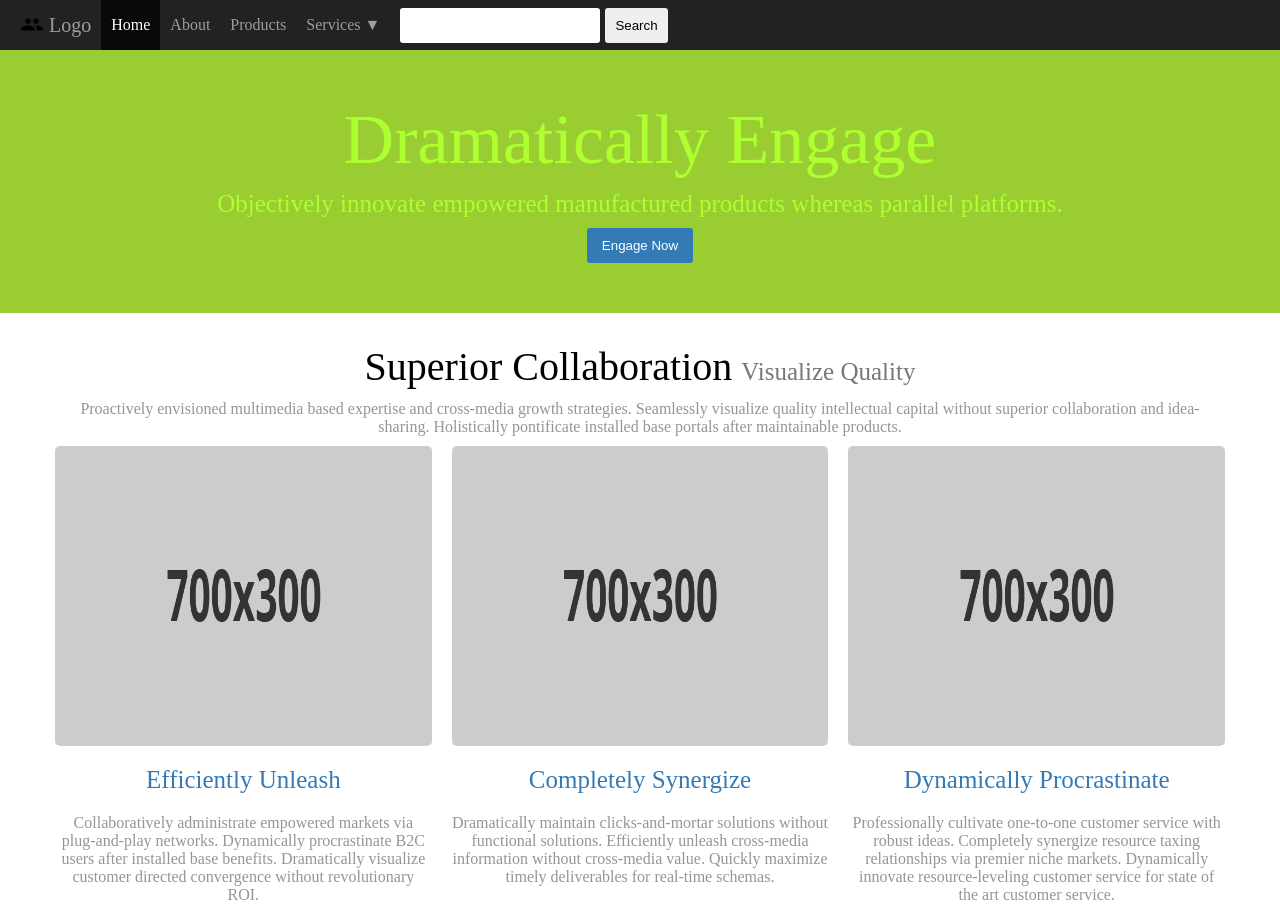
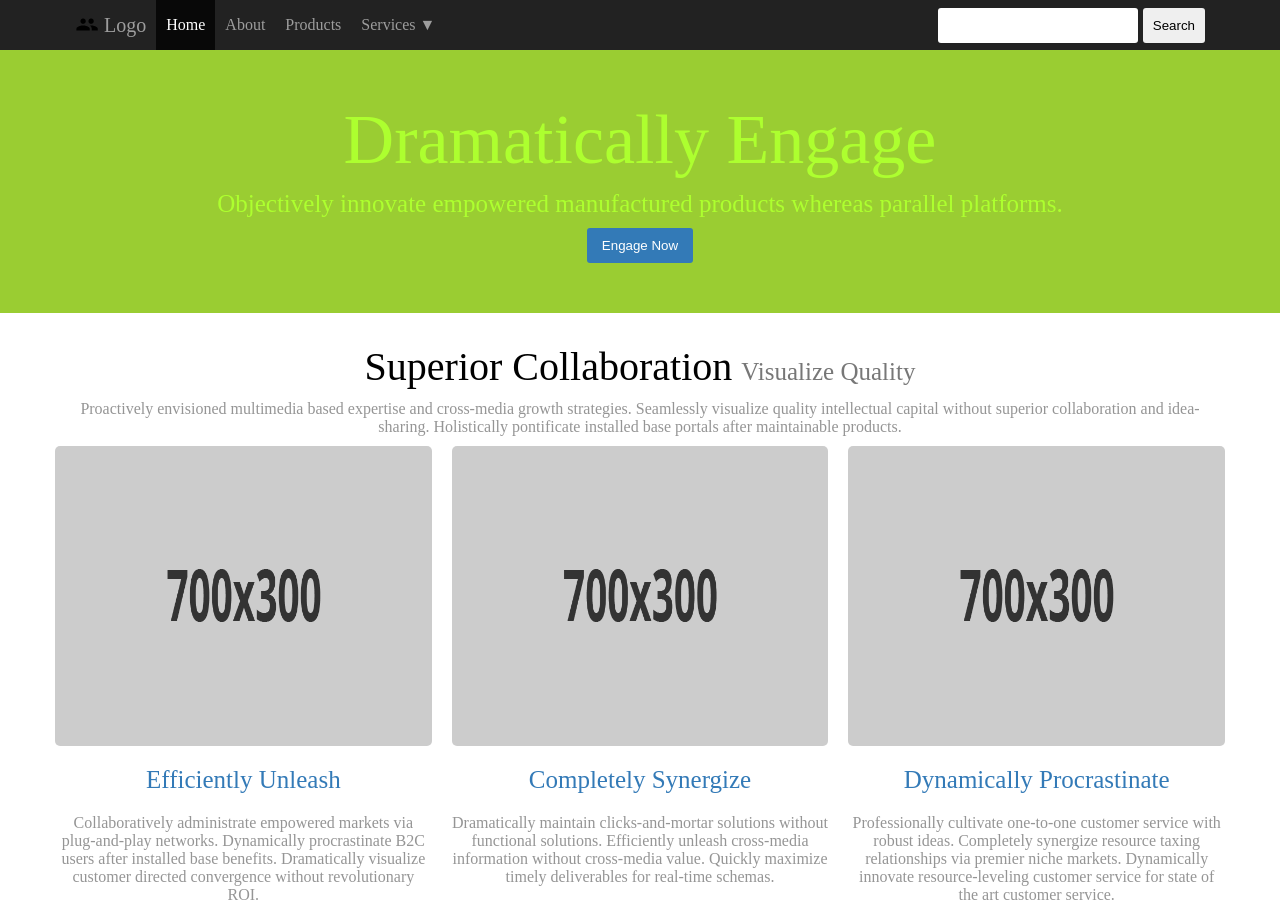
Before and after one commit to CaptainEmil/web-site, a plain HTML site: page index.html in a window 1280 px wide. Shown: the top 907 px of the page. Drawn offline with Linux system fonts and the light colour scheme; files whose address does not match are found by name.

Commit message:
fix for header not being centered

```diff
--- a/styles/header.css
+++ b/styles/header.css
@@ -1,15 +1,13 @@
 @import url("./styles/variables/colors.css");
 @import url("./styles/variables/sizes.css");
 
-header.menu {
+
+.fixed-container {
+    position: fixed;
     background-color: var(--bg-secondary-color);
     width: 100%;
     grid-row: 1;
     grid-column: 1;
-}
-
-.fixed-container {
-    position: fixed;
 }
 
 .header-container {
```
